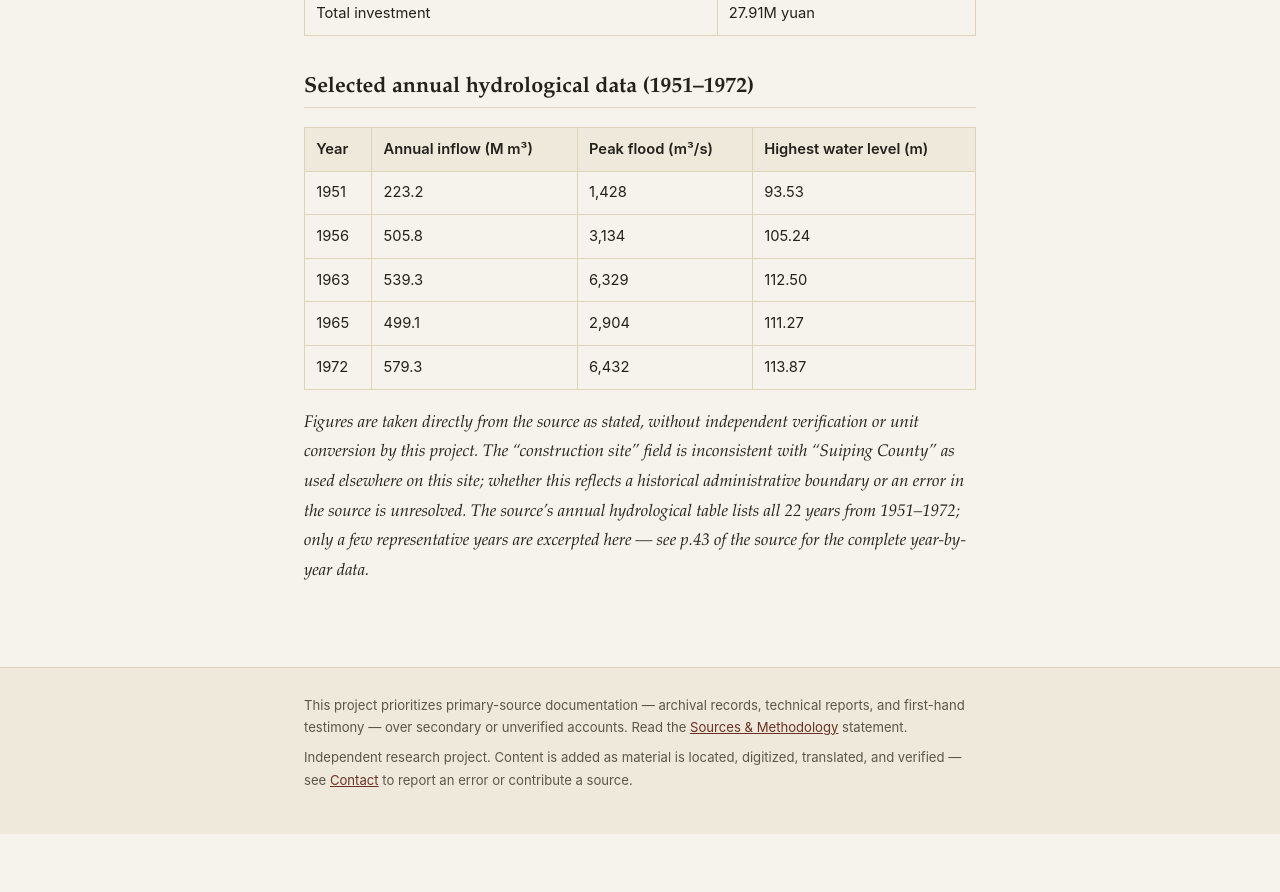
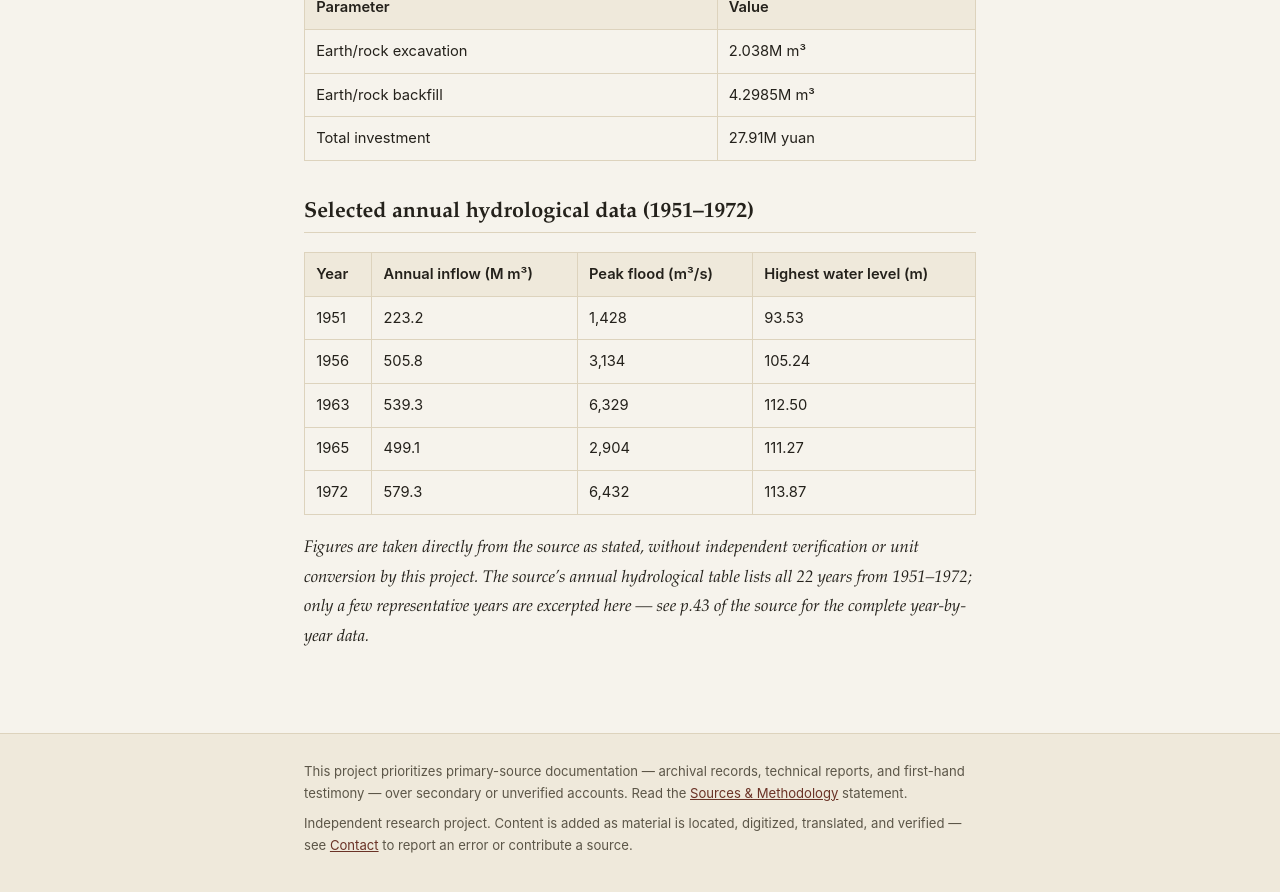
Before and after one commit to Banqiao758/Banqiao758.github.io, a Jekyll site: the page built from en/data/engineering/banqiao.md, in a window 1280 px wide and 900 px high, scrolled down 2833 px. Shown: the top 892 px of the window. Built offline with Jekyll 4.4.1, drawn with Linux system fonts in a browser that asks for light colours; before the commit the page ends 3667 px from its top, so only the background shows below that; some of the changed text lies outside the part shown.

Commit message:
Correct Banqiao Reservoir's location per user knowledge
Banqiao Dam is in Biyang County (泌阳县, later transferred to Zhumadian's
Yicheng District in the 1990s), not Suiping County. Suiping is downstream
and was the area hit hardest after the failure -- confirmed by this
site's own already-published 1980 lessons-learned report, which describes
Suiping as "泌阳下游" (downstream of Biyang). Replaces the "unresolved
discrepancy" caveat on the Banqiao engineering data page with the
corrected, clarified location note.

Co-Authored-By: Claude Sonnet 5 <noreply@anthropic.com>
Claude-Session: https://claude.ai/code/session_011K8hBuGivVWoMZaUZvczs4

```diff
--- a/en/data/engineering/banqiao.md
+++ b/en/data/engineering/banqiao.md
@@ -23,7 +23,7 @@ aftermath.
 | Parameter | Value |
 |---|---|
 | River | Ru River (汝河) |
-| Construction site | Source states "Biyang" (泌阳), which is inconsistent with "Suiping County" (遂平县) as used elsewhere on this site; the reason for the discrepancy is unresolved |
+| Construction site | Biyang County (泌阳县) &mdash; the dam's actual location; this area was transferred to Zhumadian's Yicheng District (驿城区) in the 1990s. Suiping County (遂平县), used elsewhere on this site, is downstream of the dam and was the area hit hardest after the failure, not the dam's own location |
 | Controlled catchment area | 742 km&sup2; |
 | Full-compensation elevation | 114.76 m |
 | Channel safe discharge | 1,500 m&sup3;/s |
@@ -85,10 +85,7 @@ aftermath.
 | 1972 | 579.3 | 6,432 | 113.87 |
 
 *Figures are taken directly from the source as stated, without
-independent verification or unit conversion by this project. The
-"construction site" field is inconsistent with "Suiping County" as used
-elsewhere on this site; whether this reflects a historical administrative
-boundary or an error in the source is unresolved. The source's annual
-hydrological table lists all 22 years from 1951&ndash;1972; only a few
-representative years are excerpted here &mdash; see p.43 of the source for
-the complete year-by-year data.*
+independent verification or unit conversion by this project. The source's
+annual hydrological table lists all 22 years from 1951&ndash;1972; only a
+few representative years are excerpted here &mdash; see p.43 of the source
+for the complete year-by-year data.*
```
Also changed, not shown: data/engineering/banqiao.md (+4 -5 lines).
